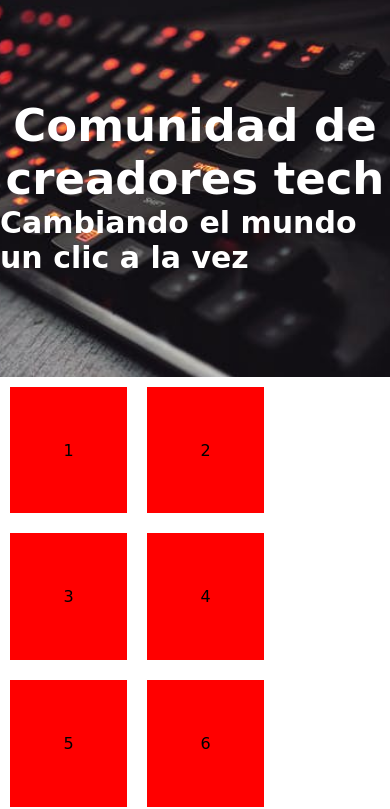
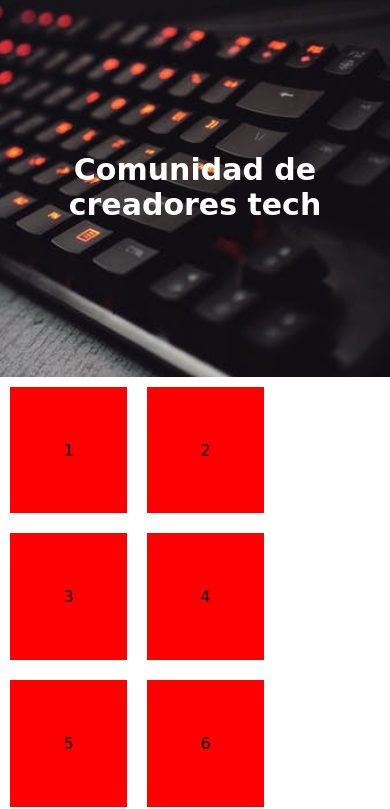
Before and after one commit to somostech101/sesion-diseno-responsivo, a plain HTML site: page index.html in a window 390 px wide. Shown: the part 66-875 px from the top of the page. Drawn offline with Linux system fonts and the light colour scheme.

Commit message:
Se modificó el tamaño de la fuente

```diff
--- a/assets/css/main.css
+++ b/assets/css/main.css
@@ -79,6 +79,12 @@ nav div a {
         width: 40px;
     }
 
+    .title{
+        font-size: 30px;
+    }
+    .subtitle{
+        display: none;
+    }
 }
 
 
--- a/index.html
+++ b/index.html
@@ -23,7 +23,7 @@
         Comunidad de creadores tech
     </h1>
     <h2 class="subtitle">
-        Cambiando el mundo un clic a la vez
+        Cambiando el mundo un click a la vez
     </h2>
 </section>
 
```
